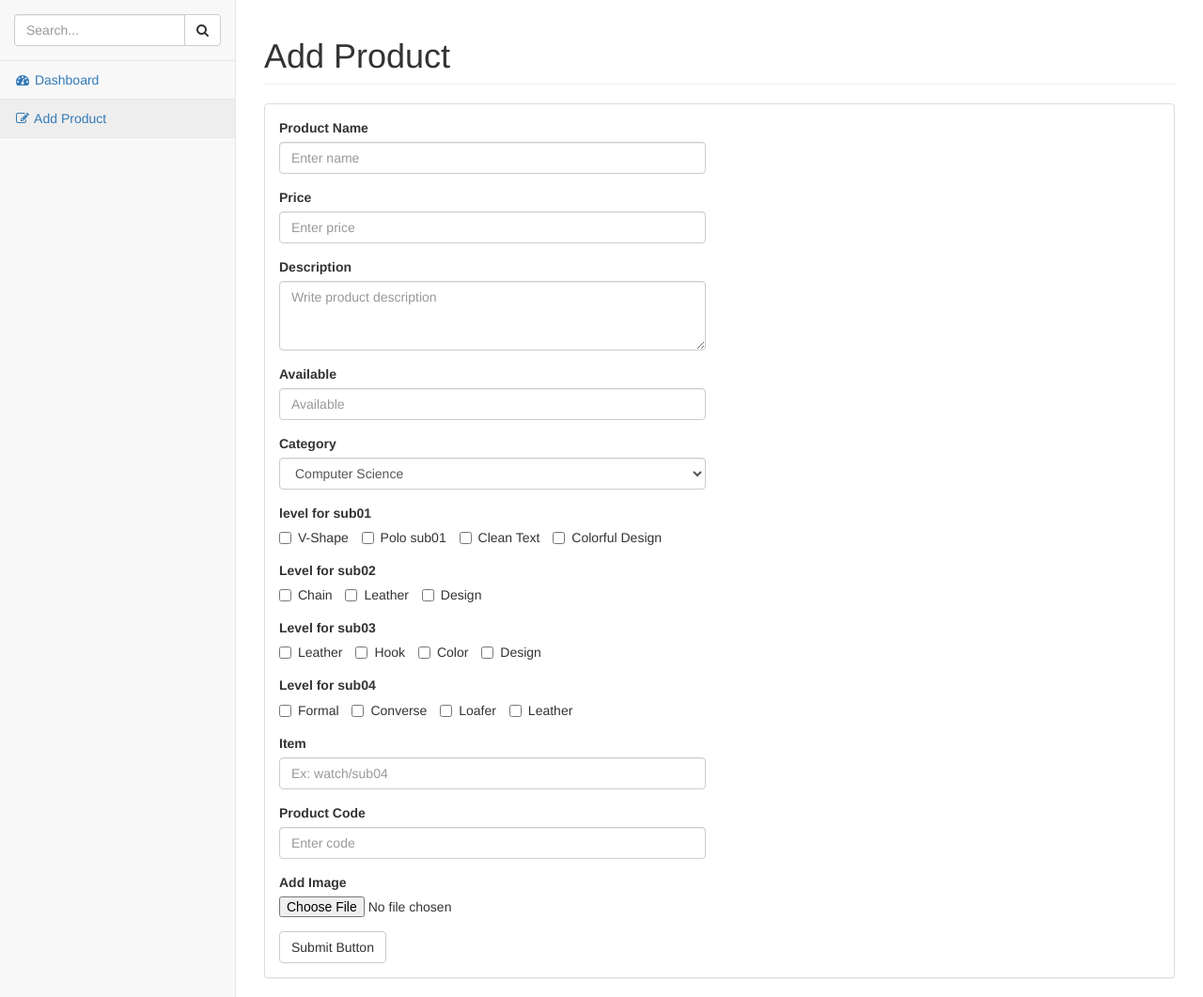
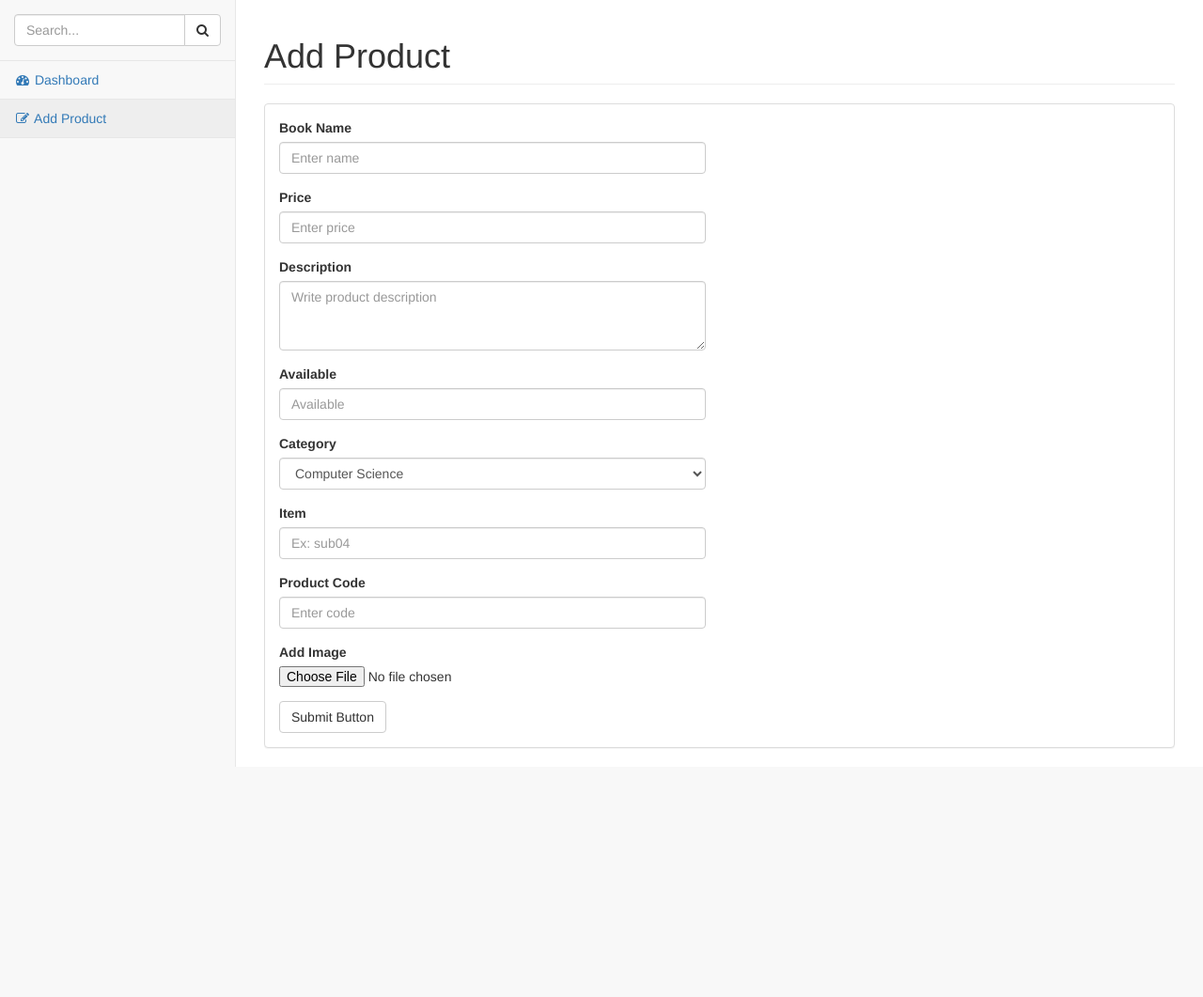
Before and after one commit to Kamalpreet-3223/Pustika--Old-Book-Selling-Website, a Flask app: page /admin_add_product in a window 1280 px wide. Shown: the part 51-1112 px from the top of the page at 94% size. After the commit the page ends 867 px from the top, so only its background shows below. Run offline with Flask 2, Linux system fonts and the light colour scheme; a user stored in the database is signed in; some libraries are stand-ins or nearby versions.

Commit message:
Updating

```diff
--- a/templates/includes/_footer.html
+++ b/templates/includes/_footer.html
@@ -27,7 +27,7 @@
             <div class="col-xs-12 col-sm-4 col-md-4">
                 <h5>Who We Are</h5>
                 <ul class="list-unstyled quick-links">
-                    <li><a href="/about2"><i class="fa fa-angle-double-right"></i>About</a></li>
+                    <li><a href="/about"><i class="fa fa-angle-double-right"></i>About</a></li>
                     <li><a href="#link"><i class="fa fa-angle-double-right"></i>Developed by DevGuru</a></li>
                 </ul>
             </div>
--- a/templates/pages/add_product.html
+++ b/templates/pages/add_product.html
@@ -18,7 +18,7 @@
                             <form role="form" enctype=multipart/form-data class="" action="/admin_add_product"
                                   method="post">
                                 <div class="form-group">
-                                    <label>Product Name</label>
+                                    <label>Book Name</label>
                                     <input class="form-control" required="required" name="name" placeholder="Enter name">
                                 </div>
                                 <div class="form-group">
@@ -51,68 +51,9 @@
 										<option value="sub09">Novels</option>
                                     </select>
                                 </div>
-                                <div class="form-group level-container">
-                                    <label>level for sub01</label>
-                                    <div class="form-group">
-                                        <label class="checkbox-inline">
-                                            <input type="checkbox" name="sub01" value="v_shape">V-Shape
-                                        </label>
-                                        <label class="checkbox-inline">
-                                            <input type="checkbox" name="sub01" value="polo">Polo sub01
-                                        </label>
-                                        <label class="checkbox-inline">
-                                            <input type="checkbox" name="sub01" value="clean_text">Clean Text
-                                        </label>
-                                        <label class="checkbox-inline">
-                                            <input type="checkbox" name="sub01" value="design">Colorful Design
-                                        </label>
-                                    </div>
-                                    <label>Level for sub02</label>
-                                    <div class="form-group">
-                                        <label class="checkbox-inline">
-                                            <input type="checkbox" name="sub02" value="chain">Chain
-                                        </label>
-                                        <label class="checkbox-inline">
-                                            <input type="checkbox" name="sub02" value="leather">Leather
-                                        </label>
-                                        <label class="checkbox-inline">
-                                            <input type="checkbox" name="sub02" value="design">Design
-                                        </label>
-                                    </div>
-                                    <label>Level for sub03</label>
-                                    <div class="form-group">
-                                        <label class="checkbox-inline">
-                                            <input type="checkbox" name="sub03" value="leather">Leather
-                                        </label>
-                                        <label class="checkbox-inline">
-                                            <input type="checkbox" name="sub03" value="hook">Hook
-                                        </label>
-                                        <label class="checkbox-inline">
-                                            <input type="checkbox" name="sub03" value="color">Color
-                                        </label>
-                                        <label class="checkbox-inline">
-                                            <input type="checkbox" name="sub03" value="design">Design
-                                        </label>
-                                    </div>
-                                    <label>Level for sub04</label>
-                                    <div class="form-group">
-                                        <label class="checkbox-inline">
-                                            <input type="checkbox" name="sub04" value="formal">Formal
-                                        </label>
-                                        <label class="checkbox-inline">
-                                            <input type="checkbox" name="sub04" value="converse">Converse
-                                        </label>
-                                        <label class="checkbox-inline">
-                                            <input type="checkbox" name="sub04" value="loafer">Loafer
-                                        </label>
-                                        <label class="checkbox-inline">
-                                            <input type="checkbox" name="sub04" value="leather">Leather
-                                        </label>
-                                    </div>
-                                </div>
                                 <div class="form-group">
                                     <label>Item</label>
-                                    <input class="form-control" required="required" name="item" placeholder="Ex: watch/sub04">
+                                    <input class="form-control" required="required" name="item" placeholder="Ex: sub04">
                                 </div>
                                 <div class="form-group">
                                     <label>Product Code</label>
```
Also changed, not shown: templates/mens.html (deleted, +0 -80 lines), templates/test.html (deleted), templates/test2.html (deleted).
